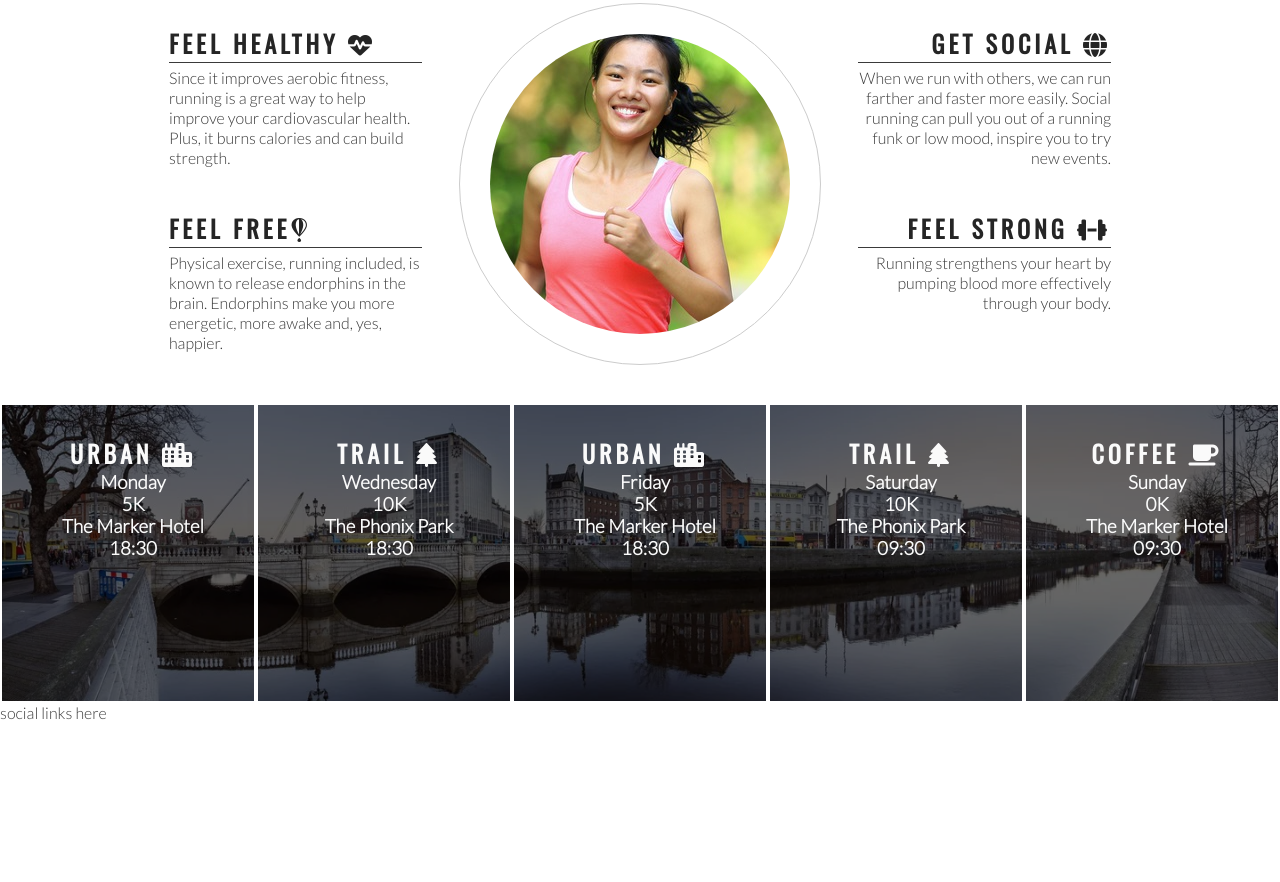
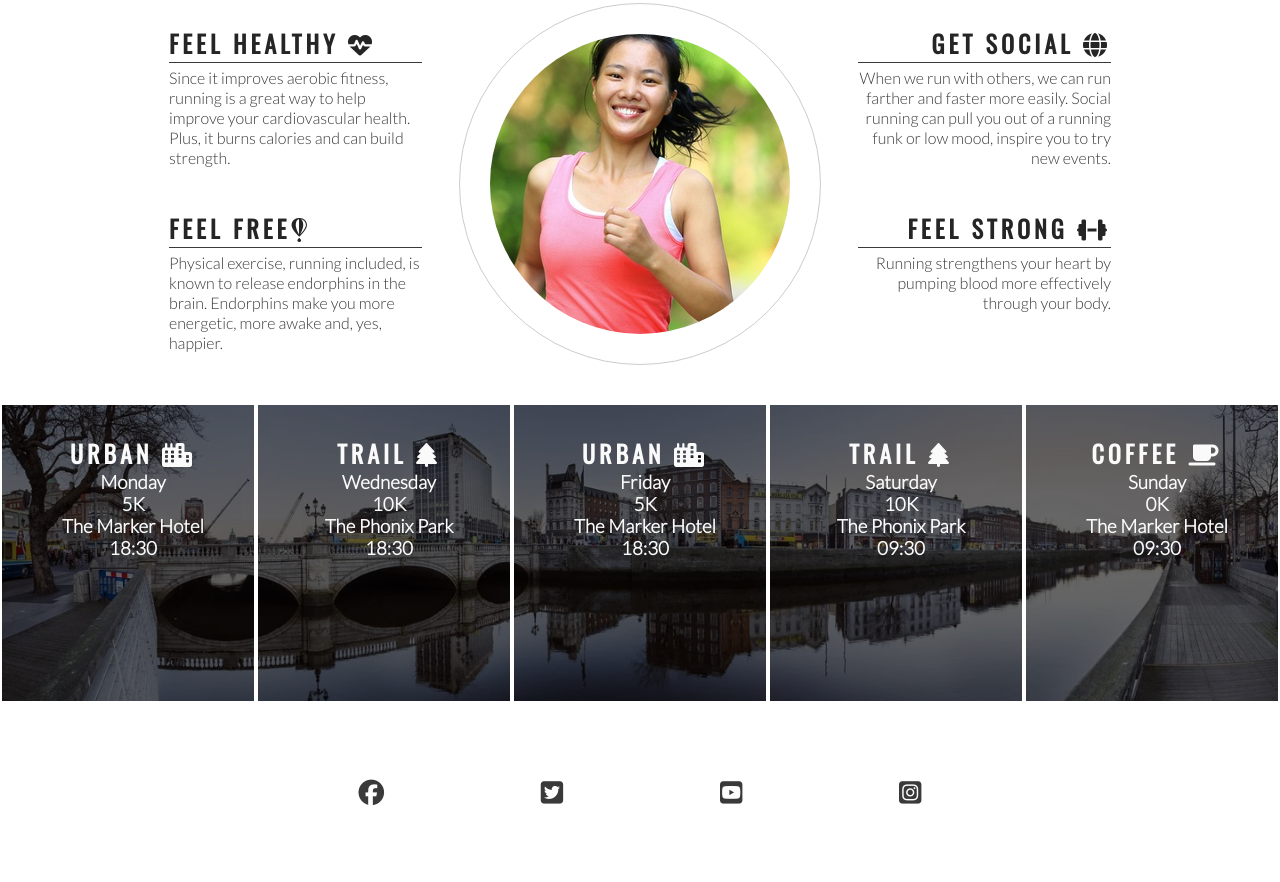
Before and after one commit to krigla3/love-running, a plain HTML site: page index.html in a window 1280 px wide. Shown: the part 778-1660 px from the top of the page. Before the commit the page ends 1500 px from the top, so only its background shows below. Drawn offline with nearby package versions, Linux system fonts and the light colour scheme.

Commit message:
Add social media icons to footer

```diff
--- a/assets/css/style.css
+++ b/assets/css/style.css
@@ -236,3 +236,24 @@ hr {
 #times h2 {
     color: #fafafa;
 }
+
+/*footer */
+
+footer {
+    height: 150px;
+}
+
+.social-networks {
+    text-align: center;
+}
+
+.social-networks > li {
+    display: inline;
+}
+
+.social-networks i {
+    font-size: 160%;
+    margin: 1%;
+    padding: 5%;
+    color: #3a3a3a;
+}
--- a/index.html
+++ b/index.html
@@ -118,7 +118,24 @@
 
     </section>
     <footer>
-        social links here
+        <ul class="social-networks">
+            <li>
+                <a href="https://www.facebook.com" target="_blank" rel="noopener"
+                    aria-label="Visit our Facebook page (opens in a new tab)"><i class="fab fa-facebook"></i></a>
+            </li>
+            <li>
+                <a href="https://twitter.com" target="_blank" rel="noopener"
+                aria-label="Visit our Twitter page (opens in a new tab)"><i class="fab fa-twitter-square"></i></a>
+            </li>
+            <li>
+                <a href="https://www.youtube.com/" target="_blank" rel="noopener"
+                    aria-label="Visit our Youtube page (opens in a new tab)"><i class="fab fa-youtube-square"></i></a>
+            </li>
+            <li>
+                <a href="https://www.instagram.com/" target="_blank" rel="noopener"
+                    aria-label="Visit our Instagram page (opens in a new tab)"><i class="fab fa-instagram-square"></i></a>
+            </li>
+        </ul>
     </footer>
     <!-- font awesome script -->
     <script src="https://kit.fontawesome.com/816e169a71.js" crossorigin="anonymous"></script>
```
Lines whose indentation alone changed are shown as unchanged.
